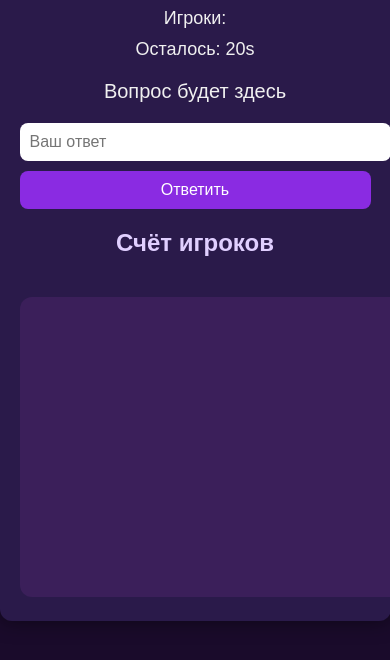
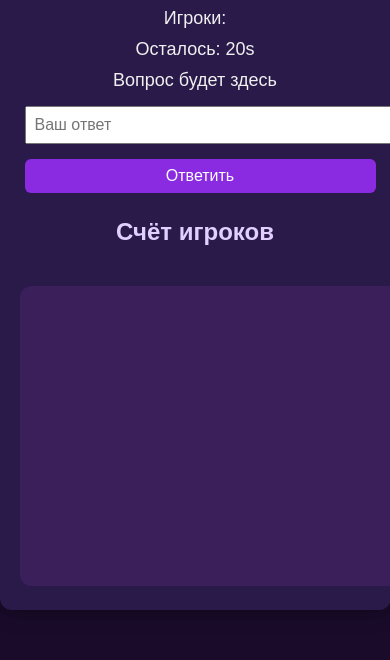
Before and after one commit to stas117228-cmyk/miroslav, a website: page game.html in a window 390 px wide. Shown: the part 120-780 px from the top of the page. Drawn offline with nearby package versions, Linux system fonts and the light colour scheme.

Commit message:
Update style.css

```diff
--- a/style.css
+++ b/style.css
@@ -1,8 +1,7 @@
-/* Общий фон и контейнер */
 body {
     margin: 0;
     font-family: Arial, sans-serif;
-    background-color: #1a0b2b; /* темно-фиолетовый фон */
+    background-color: #1a0b2b;
     color: #f0f0f0;
     display: flex;
     justify-content: center;
@@ -14,72 +13,52 @@ body {
 .container {
     width: 90%;
     max-width: 800px;
-    background-color: #2a1a4a; /* чуть светлее для контраста */
+    background-color: #2a1a4a;
     padding: 20px;
     border-radius: 12px;
     box-shadow: 0 0 20px rgba(0,0,0,0.5);
 }
 
-/* Заголовки */
 h1, h2 {
     text-align: center;
     margin-bottom: 20px;
     color: #e0cfff;
 }
 
-/* Список игроков и таймер */
-#players, #timer {
+#players, #timer, #question {
     font-size: 18px;
+    text-align: center;
     margin: 10px 0;
-    text-align: center;
 }
 
-/* Вопрос */
-#question {
-    font-size: 20px;
-    margin: 20px 0;
-    text-align: center;
-}
-
-/* Поля ввода и кнопка */
 input[type="text"] {
-    width: 70%;
-    padding: 10px;
-    border-radius: 8px;
-    border: none;
+    width: 200px;
+    padding: 8px;
     font-size: 16px;
-    margin-right: 10px;
+    margin: 5px;
 }
 
 button {
-    padding: 10px 20px;
+    padding: 8px 16px;
     font-size: 16px;
-    border-radius: 8px;
+    border-radius: 6px;
     border: none;
     cursor: pointer;
-    background-color: #8a2be2; /* ярко-фиолетовая кнопка */
+    background-color: #8a2be2;
     color: #fff;
+    margin: 5px;
     transition: 0.3s;
 }
 
-button:hover {
-    background-color: #b451f2;
-}
+button:hover { background-color: #b451f2; }
 
-/* График */
 canvas {
     margin-top: 20px;
-    background-color: #3b1f5a; /* фон под графиком */
+    background-color: #3b1f5a;
     border-radius: 12px;
 }
 
-/* Адаптивность */
-@media (max-width: 600px) {
-    input[type="text"] {
-        width: 100%;
-        margin-bottom: 10px;
-    }
-    button {
-        width: 100%;
-    }
+@media(max-width:600px){
+    input[type="text"]{width:100%;margin-bottom:10px}
+    button{width:100%}
 }
```
